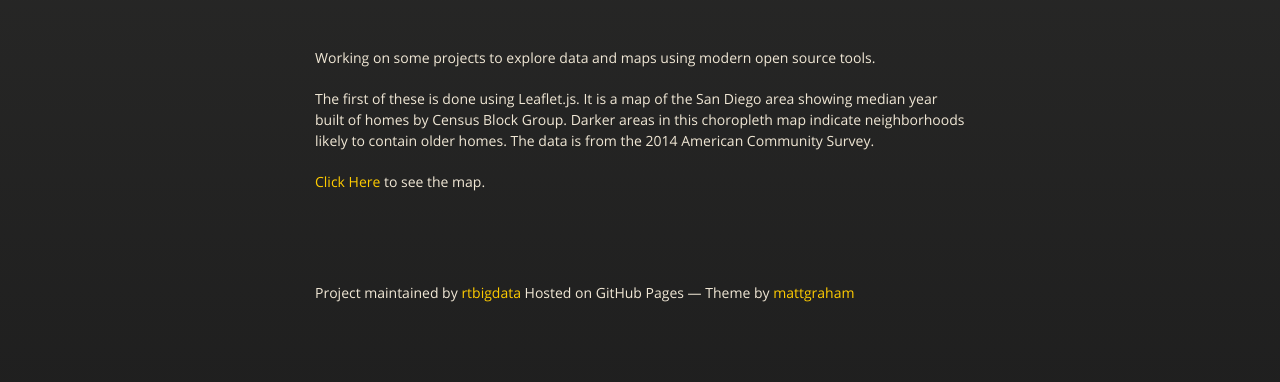
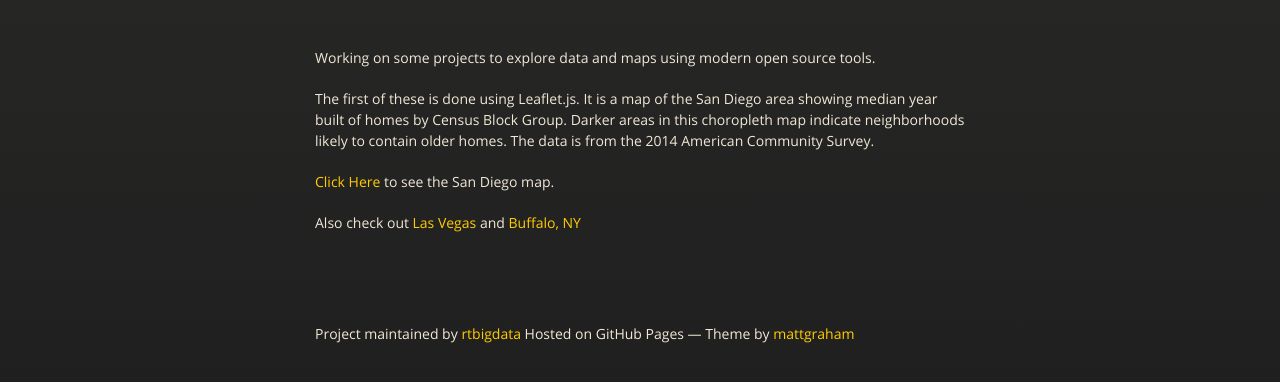
Before and after one commit to rtbigdata/rtbigdata.github.io, a plain HTML site: page index.html in a window 1280 px wide. Shown: the part 224-606 px from the top of the page. Drawn offline with nearby package versions, Linux system fonts and the light colour scheme.

Commit message:
added links to additional maps

```diff
--- a/index.html
+++ b/index.html
@@ -38,7 +38,9 @@
 
         <p>The first of these is done using Leaflet.js.  It is a map of the San Diego area showing median year built of homes by Census Block Group.  Darker areas in this choropleth map indicate neighborhoods likely to contain older homes.  The data is from the 2014 American Community Survey.</p>
 
-<p><a href="homesyearbuilt/SanDiego.html">Click Here</a> to see the map.</p>
+<p><a href="homesyearbuilt/SanDiego.html">Click Here</a> to see the San Diego map.</p>
+
+<p>Also check out <a href="homesyearbuilt/LasVegas.html">Las Vegas</a> and <a href="homesyearbuilt/Buffalo.html">Buffalo, NY</a></p>
 
       </section>
           <span class="credits left">Project maintained by <a href="https://github.com/rtbigdata">rtbigdata</a></span>
```
